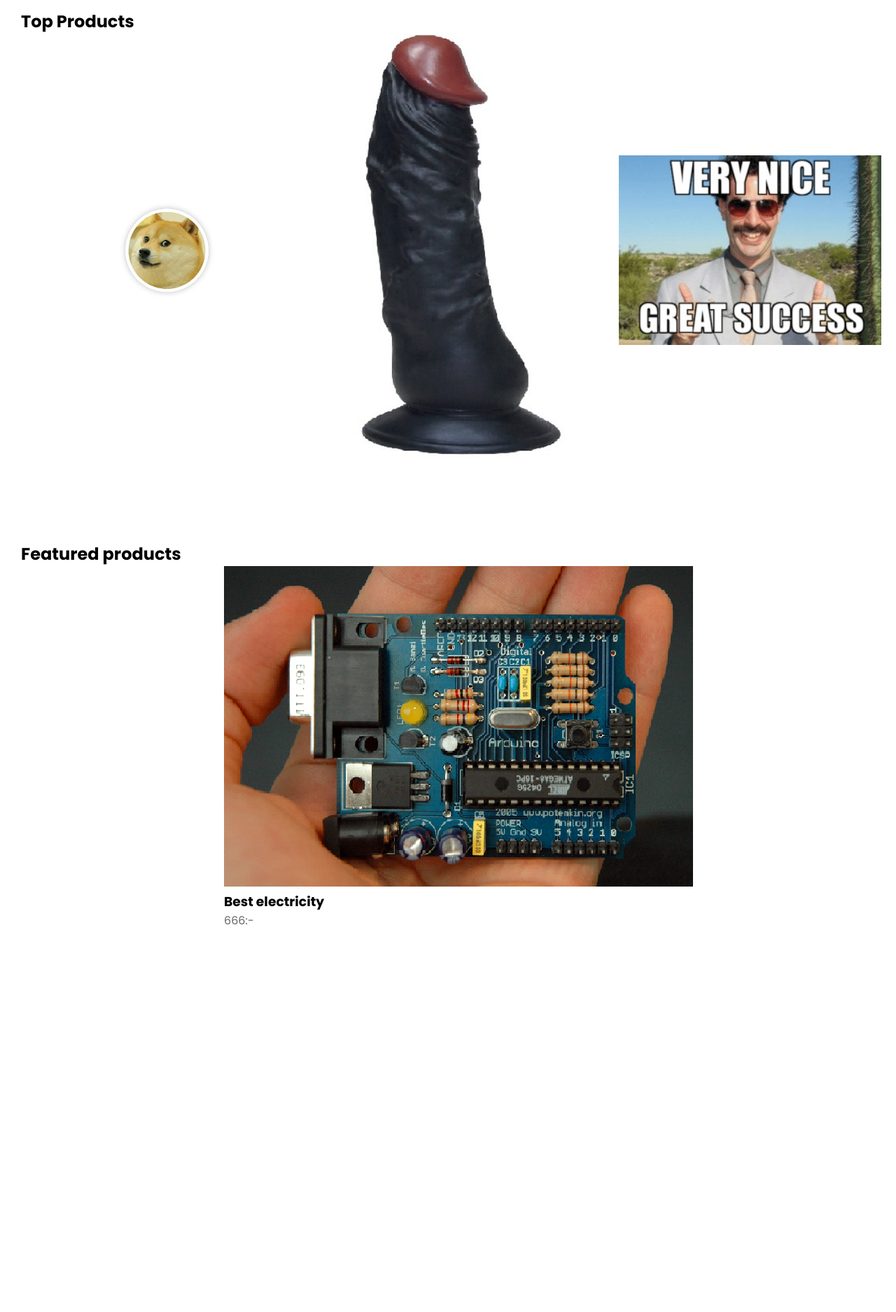
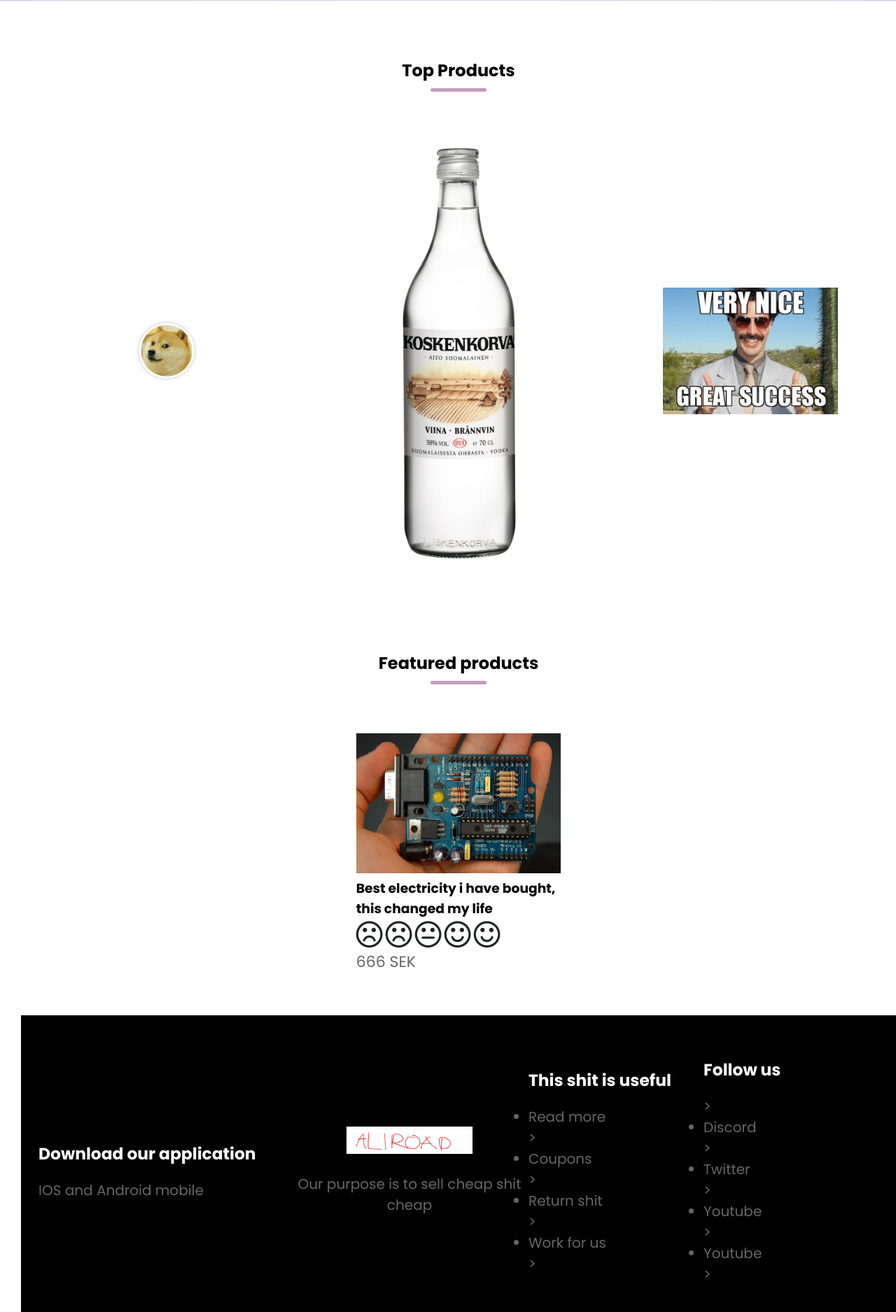
Before and after one commit to MrDweller/D0018E_small_e-commerce_site, a PHP site: page / in a window 1280 px wide. Shown: the part 891-2766 px from the top of the page at 70% size. Before the commit the page ends 2212 px from the top, so only its background shows below. Run offline with PHP 8.4, Linux system fonts and the light colour scheme.

Commit message:
doing stuff

```diff
--- a/index.html
+++ b/index.html
@@ -5,7 +5,8 @@
     <meta charset="UTF-8">
     <title>AliRoad | e-commerce</title>
     <link rel="stylesheet" href="style.css">
-    <link href="https://fonts.googleapis.com/css2?family=Poppins:wght@200;400;500;600;700&display=swap" rel="stylesheet">
+    <link rel="stylesheet" href="https://fonts.googleapis.com/css2?family=Poppins:wght@200;400;500;600;700&display=swap">
+    <link rel="stylesheet" href="https://stackpath.bootstrapcdn.com/font-awesome/4.7.0/css/font-awesome.min.css">
 </head>
 <body>
 
@@ -17,8 +18,8 @@
                 </div>
                 <nav>
                     <ul>
-                        <li> <a href="" class="btnUser"> Login </a></li>
-                        <li> <a href="" class="btnUser"> Signup </a></li>
+                        <li> <a href="" class="btn"> Login </a></li>
+                        <li> <a href="" class="btn"> Signup </a></li>
                         <li><a href=""> Home </a></li>
                         <li><a href=""> Account </a></li>
                         <img src="media/cart.png" width="50px" heigth="50px">
@@ -30,7 +31,7 @@
 
             </div>
 
-            <!---- welcome section ---->
+            <!-- welcome section -->
             <div class="row">
                 <div class="col-2">
                     <h1>Buy some shiet to succeed</h1>
@@ -44,10 +45,12 @@
         </div>
     </div>
 
-    <!---- features section ---->
+    <!-- features section. this section could be expanded widely depending on how we want to
+        present the products and the site. Right now we have categories(top products of each) and the most
+        popular item on the site. As mentioned, we can expand it to a special offer, testimonials and logos of brands -->
     <div class="categories">
         <div class="small-container">
-            <h2>Top Products </h2>
+            <h2 id="title">Top Products </h2>
             <div class="row">
                 <div class="col-3">
                     <img src="media/feature1.jpg">
@@ -63,19 +66,68 @@
     </div>
 
 
-    <!---- features products ---->
+    <!-- features products -->
     <div class="small-container">
-        <h2>Featured products</h2>
+        <h2 id="title">Featured products</h2>
         <div class="row">
-            <div class="col-4">
+            <!-- Dynamic, but needs interaction w. db wtho JS? --->
+            <div class="col-1">
                 <img src="media/top.png">
-                <h3>Best electricity</h3>
-                <p>666:-</p>
+                <h3>Best electricity i have bought, this changed my life</h3>
+                <!-- Maybe change the rating system somehow, not it is dynamic. check style.css -->
+                <div class="rating">
+                    <i class="fa fa-frown-o"></i>
+                    <i class="fa fa-frown-o"></i>
+                    <i class="fa fa-meh-o"></i>
+                    <i class="fa fa-smile-o"></i>
+                    <i class="fa fa-smile-o"></i>
+                </div>
+                <p>666 SEK</p>
         </div>
     </div>
 
+    <!-- footer -->
 
-    </div>
+    <div class="footer">
+        <div class="container">
+            <div class="row">
+                <div class="footer-col-1">
+                    <h3>Download our application</h3>
+                    <p>IOS and Android mobile</p>
+                </div>
+                <div class="footer-col-2">
+                    <img src="media/logo.png">
+                    <p>Our purpose is to sell cheap shit cheap</p>
+                </div>
+
+                <div class="footer-col-3">
+                    <h3>This shit is useful</h3>
+                    <ul>
+                        <li>Read more</li>>
+                        <li>Coupons</li>>
+                        <li>Return shit</li>>
+                        <li>Work for us</li>>
+                    </ul>
+                </div>
+
+                <div class="footer-col-4">
+                    <h3>Follow us</h3>
+                    <ul>
+                        <!-- add anchor tags to the social media links-->>
+                        <li>Discord</li>>
+                        <li>Twitter</li>>
+                        <li>Youtube</li>>
+                        <li>Youtube</li>>
+                    </ul>
+                </div>
+
+            </div>
+        </div>
+    </div>>
+
+
+
+
 
 </body>
 </html>
--- a/style.css
+++ b/style.css
@@ -4,10 +4,12 @@
     box-sizing: border-box;
 }
 
+/* Font for whole site */
 body{
     font-family: 'Poppins', sans-serif;
 }
 
+/* Effect on the logo*/
 #Aliroad{
     transition: 0.5s;
 }
@@ -15,6 +17,7 @@ body{
     transform: rotateY(360deg);
 }
 
+/* Navigation bar */
 .navbar{
     display: flex;
     align-items: center;
@@ -25,7 +28,7 @@ nav{
     text-align: right;
 }
 
-/* This is for the unordered list*/
+/* This is for the unordered list in the navbar*/
 nav ul{
     display: inline-block;
     /* No more bullet points*/
@@ -64,12 +67,14 @@ p{
     justify-content: space-around;
 }
 
+
+/* Two columns, welcome text and pic */
 .col-2{
     flex-basis: 50%;
     min-width: 300px;
 }
 
-/* Two columns */
+/* For the welcome pic */
 .col-2 img{
     max-width: 100%;
     padding: 50px 0;
@@ -83,7 +88,7 @@ p{
     margin: 25px 0;
 }
 
-/* Start button */
+/* Start button and hover effect */
 .btn{
     display: inline-block;
     background: #C49BBB;
@@ -97,6 +102,7 @@ p{
     background: #666;
 }
 
+/* For login and register button with effect*/
 .btnUser{
     display: inline-block;
     background: #C49BBB;
@@ -104,9 +110,6 @@ p{
     padding: 10px 30px;
     border-radius: 20px;
     transition: background 0.5s;
-}
-.btnUser:hover{
-    background: #666;
 }
 
 .header{
@@ -121,10 +124,38 @@ p{
     margin: 70px 0;
 }
 
+
+/* For the text for featured categories/product */
+#title{
+    text-align: center;
+    margin: 0 auto 60px;
+    position: relative;
+    line-height: 60px;
+    color: #000
+}
+
+#title::after{
+    content: '';
+    background: #C49BBB;
+    width: 80px;
+    height: 5px;
+    border-radius: 5px;
+    position: absolute;
+    bottom: 0;
+    left: 50%;
+    /* move in x-axis*/
+    transform: translateX(-50%);
+
+}
+
 .col-3{
-    flex-basis: 30%;
+    flex-basis: 20%;
     min-width: 250px;
     margin-bottom: 30px;
+    transition: transform 0.5s;
+}
+.col-3:hover{
+    transform: translateY(-20px);
 }
 
 .col-3 img{
@@ -138,3 +169,65 @@ p{
     padding-left: 30px;
     padding-right: 0;
 }
+
+.col-1{
+    flex-basis: 25%;
+    padding: 10px;
+    min-width: 200px;
+    margin-bottom: 50px;
+    transition: transform 0.5s;
+}
+
+.col-1 img{
+    width: 100%;
+}
+
+.col-1 p{
+    font-size: 22px;
+}
+
+.col-1:hover{
+    transform: translateY(-20px)
+}
+
+.rating .fa{
+    font-size: 44px;
+    color: rgb(34, 36, 36);
+}
+
+/* footer */
+
+.footer{
+    background: #000;
+    color: #666;
+    font-size: 20px;
+    padding: 60px 0 20px;
+}
+
+.footer p{
+    color: #666
+}
+
+.footer h3{
+    color: #fff;
+    margin-bottom: 20px;
+}
+
+.footer-col-1, .footer-col-2, .footer-col-3, .footer-col-4{
+    min-width: 250px;
+    margin-bottom: 20px;
+}
+
+.footer-col-1{
+    flex-basis: 30%;
+}
+
+.footer-col-2{
+    flex: 1;
+    text-align: center;
+}
+
+.footer-col-2 img{
+    width: 180px;
+    margin-bottom: 20px;
+}
```
Also changed, not shown: about.html (added, +46 -0 lines), media/app-store.png (added), media/feature2.jpg, media/play-store.png (added).
